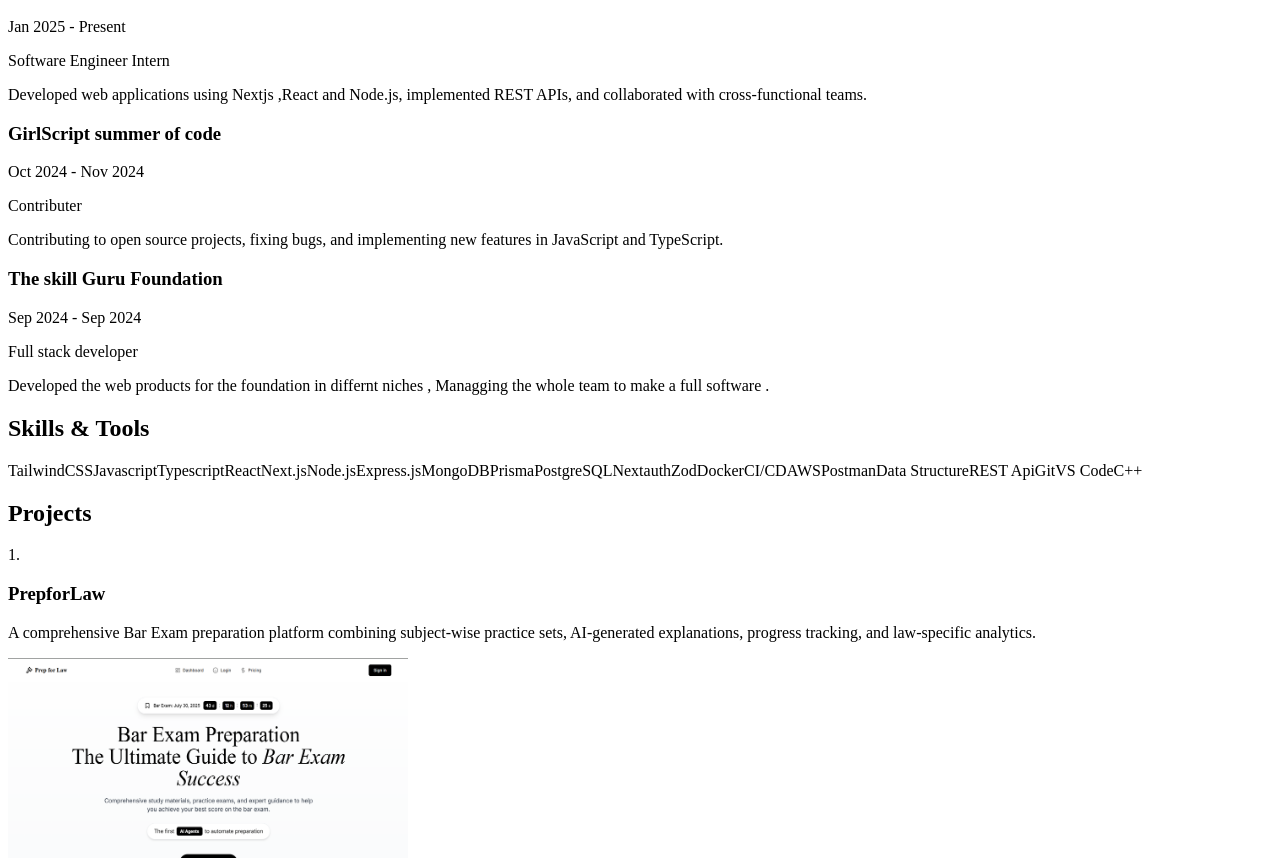
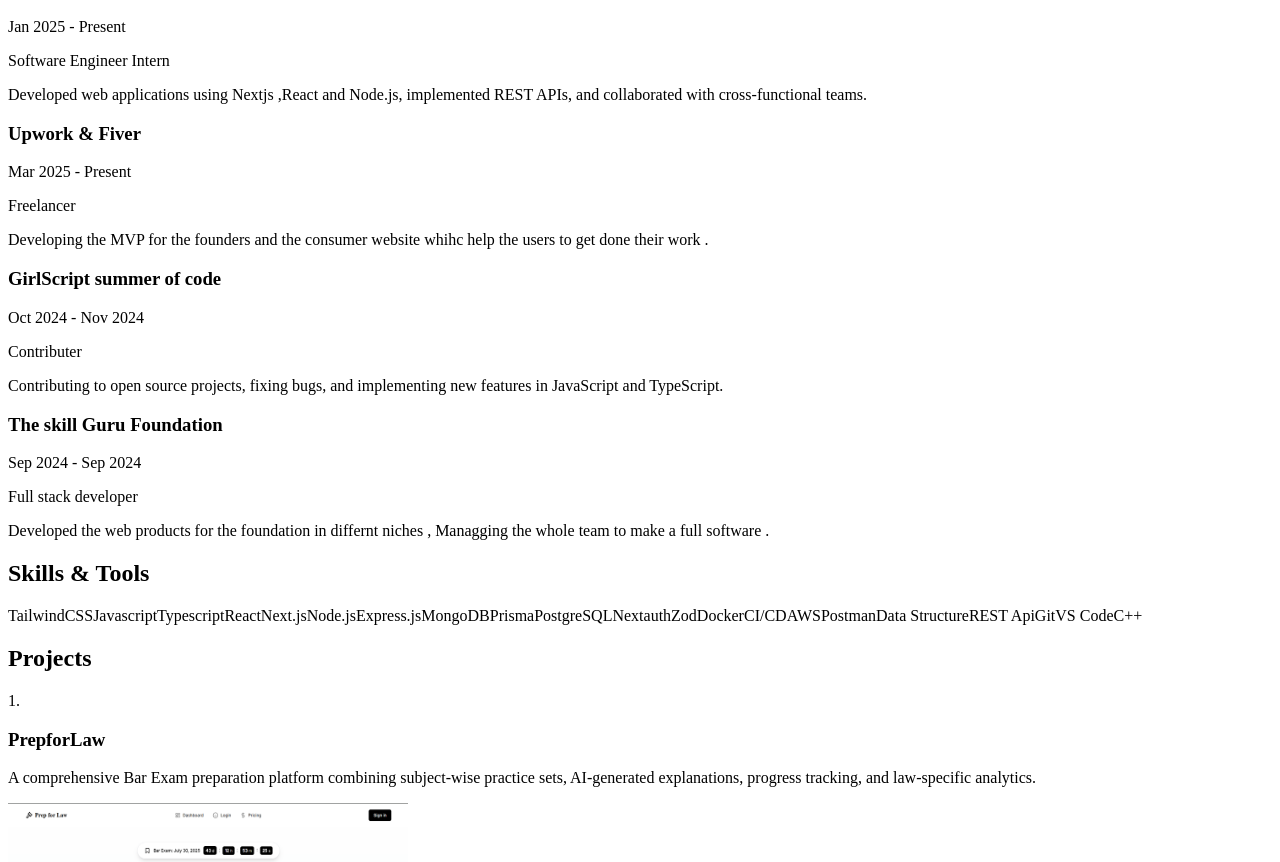
Before and after one commit to YasirKhan231/Portfolio, a Next.js app: page /Portfolio in a window 1280 px wide. Shown: the part 1283-2145 px from the top of the page. Built offline with nearby package versions, Linux system fonts and the light colour scheme.

Commit message:
education section

```diff
--- a/src/pages/Portfolio.tsx
+++ b/src/pages/Portfolio.tsx
@@ -116,6 +116,14 @@ export default function Portfolio() {
     },
     {
       id: 2,
+      company: "Upwork & Fiver",
+      role: "Freelancer",
+      timeline: "Mar 2025 - Present",
+      description:
+        "Developing the MVP for the founders  and the consumer website whihc help the users to get done their work .",
+    },
+    {
+      id: 3,
       company: "GirlScript summer of code ",
       role: "Contributer",
       timeline: "Oct 2024 - Nov 2024",
@@ -123,7 +131,7 @@ export default function Portfolio() {
         "Contributing to open source projects, fixing bugs, and implementing new features in JavaScript and TypeScript.",
     },
     {
-      id: 3,
+      id: 4,
       company: "The skill Guru Foundation",
       role: "Full stack developer",
       timeline: "Sep 2024 - Sep 2024",
```
